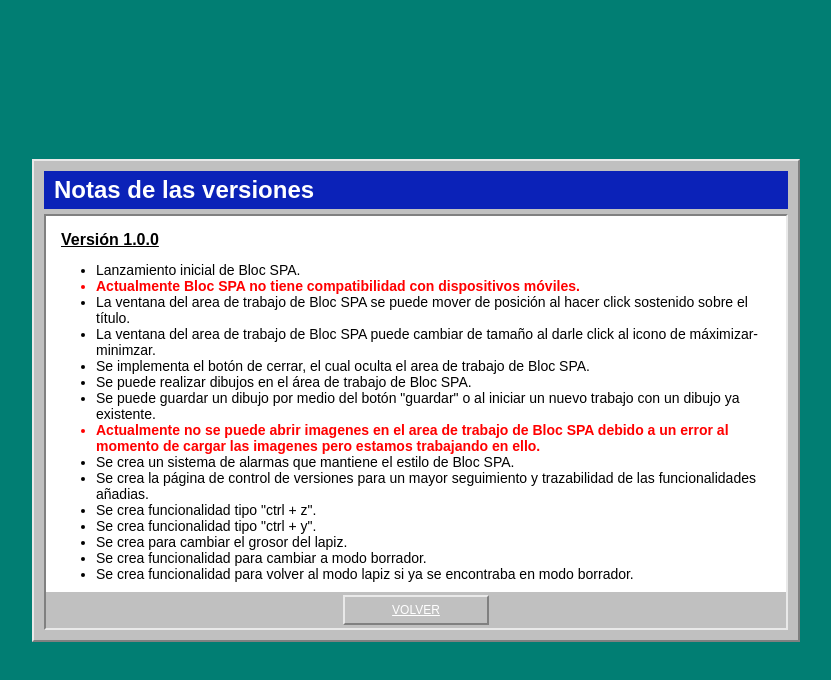
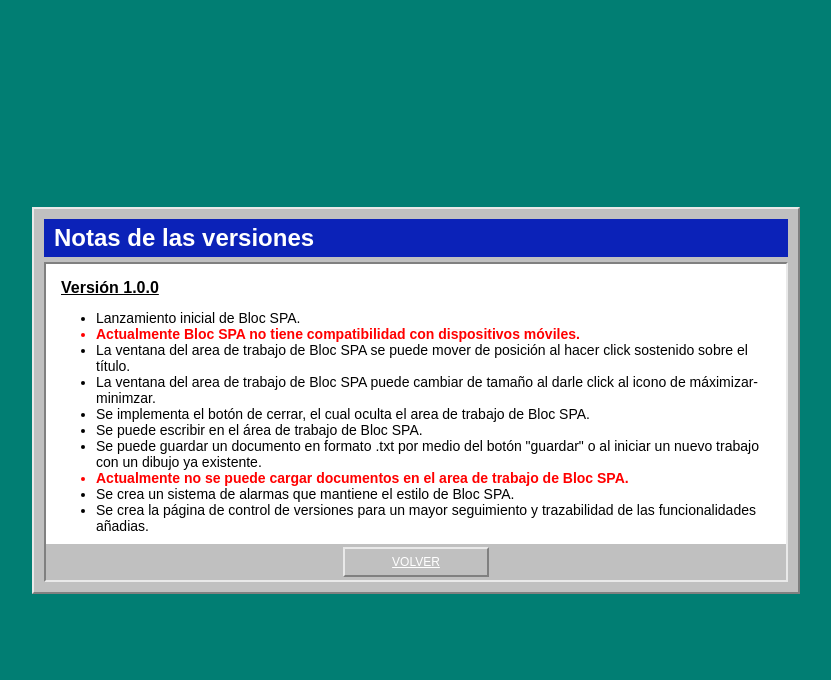
Before and after one commit to hcolmenares/bloc95, a plain HTML site: page changelog.html in a window 1280 px wide. Shown: the whole page, without its empty margins (224-1055 px from the left). Drawn offline with Linux system fonts and the light colour scheme.

Commit message:
Se realizan algunos cambios menores

```diff
--- a/changelog.html
+++ b/changelog.html
@@ -32,15 +32,14 @@
                         Se implementa el botón de cerrar, el cual oculta el area de trabajo de Bloc SPA.
                     </li>
                     <li>
-                        Se puede realizar dibujos en el área de trabajo de Bloc SPA.
+                        Se puede escribir en el área de trabajo de Bloc SPA.
                     </li>
                     <li>
-                        Se puede guardar un dibujo por medio del botón "guardar" o al iniciar un nuevo trabajo con un
+                        Se puede guardar un documento en formato .txt por medio del botón "guardar" o al iniciar un nuevo trabajo con un
                         dibujo ya existente.
                     </li>
                     <li class="error">
-                        Actualmente no se puede abrir imagenes en el area de trabajo de Bloc SPA debido a un error al
-                        momento de cargar las imagenes pero estamos trabajando en ello.
+                        Actualmente no se puede cargar documentos en el area de trabajo de Bloc SPA.
                     </li>
                     <li>
                         Se crea un sistema de alarmas que mantiene el estilo de Bloc SPA.
@@ -48,21 +47,6 @@
                     <li>
                         Se crea la página de control de versiones para un mayor seguimiento y trazabilidad de las
                         funcionalidades añadias.
-                    </li>
-                    <li>
-                        Se crea funcionalidad tipo "ctrl + z".
-                    </li>
-                    <li>
-                        Se crea funcionalidad tipo "ctrl + y".
-                    </li>
-                    <li>
-                        Se crea para cambiar el grosor del lapiz.
-                    </li>
-                    <li>
-                        Se crea funcionalidad para cambiar a modo borrador.
-                    </li>
-                    <li>
-                        Se crea funcionalidad para volver al modo lapiz si ya se encontraba en modo borrador.
                     </li>
                 </ul>
             </div>
--- a/style.css
+++ b/style.css
@@ -138,8 +138,8 @@ div {
 }
 
 .full-size {
-  width: 100%;
-  height: 100%;
+  width: 100vw;
+  height: 100vh;
 }
 
 #bloc-header {
```
